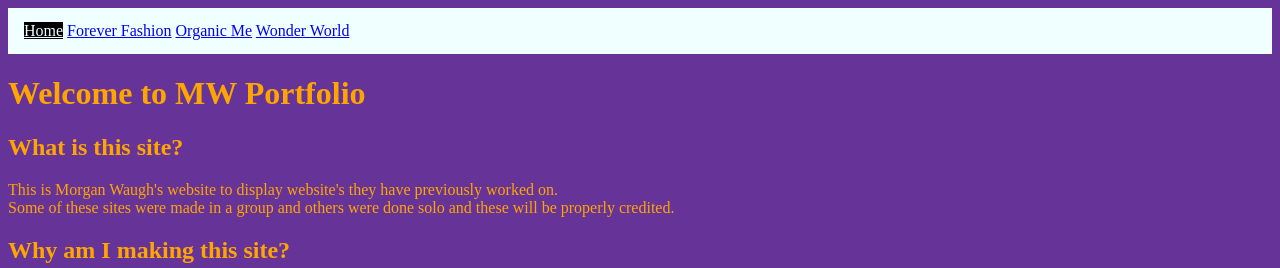
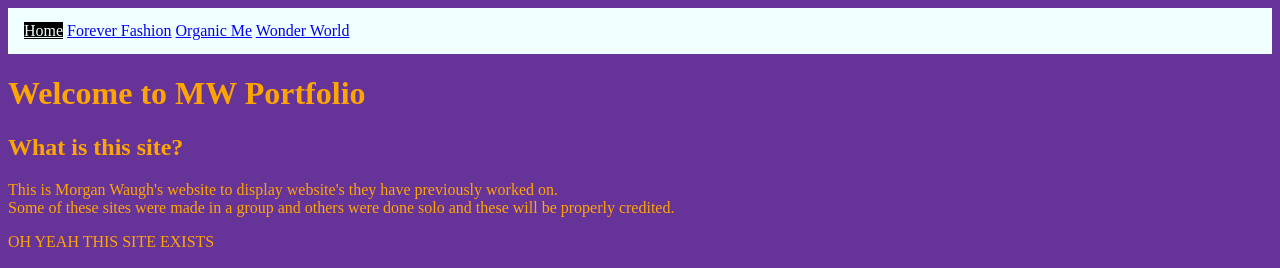
Before and after one commit to MWGithubAccount/MW-Portfolio, a plain HTML site: page index.html in a window 1280 px wide. Shown: the top 268 px of the page. Drawn offline with Linux system fonts and the light colour scheme.

Commit message:
added 1 single line to it

```diff
--- a/index.html
+++ b/index.html
@@ -21,6 +21,7 @@
     <p>This is Morgan Waugh's website to display website's they have previously worked on. <br>
     Some of these sites were made in a group and others were done solo and these will be
     properly credited.</p>
+    <p>OH YEAH THIS SITE EXISTS</p>
   </div>
   <div>
     <h2>Why am I making this site?</h2>
```
